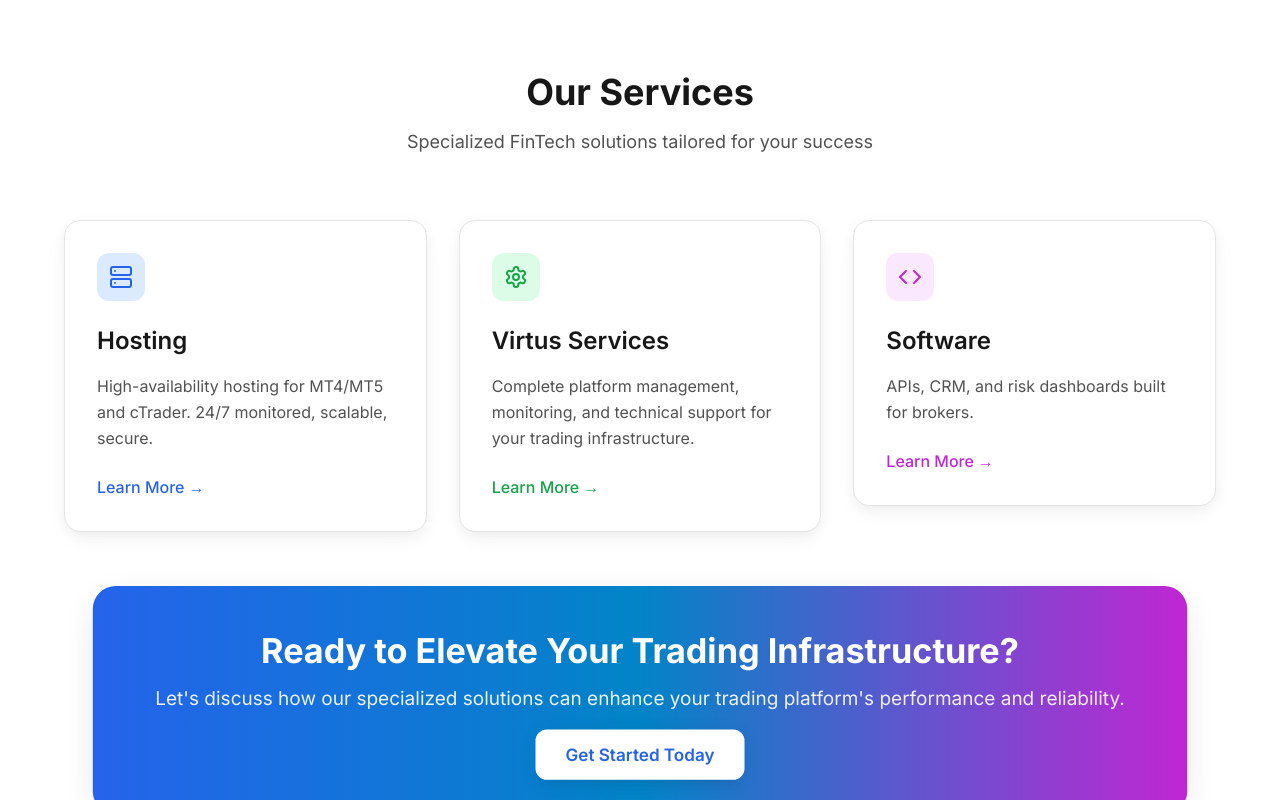
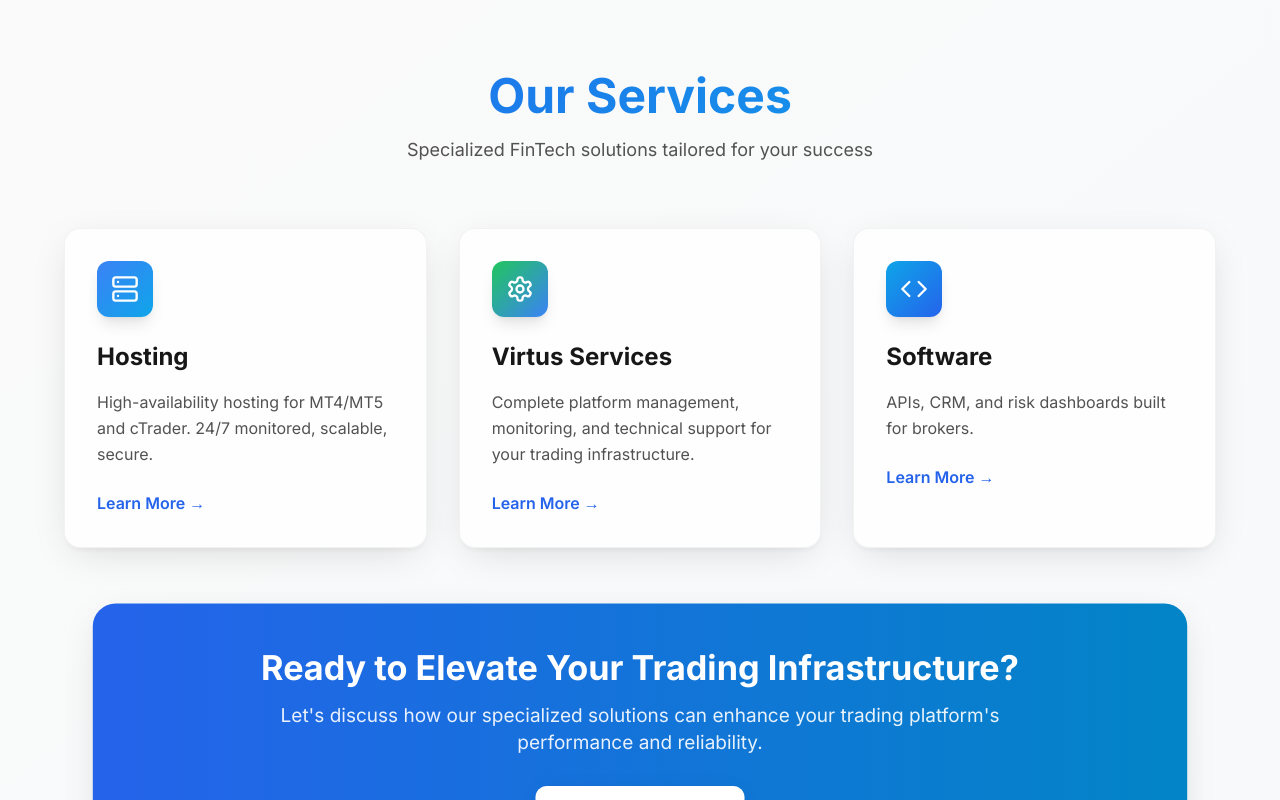
Before and after one commit to IT-Virtus/Virtus-systems, a React (Vite) app: page / in a window 1280 px wide. Shown: the part 800-1600 px from the top of the page. Built offline with nearby package versions, Linux system fonts and the light colour scheme.

Commit message:
Updated index.css

```diff
--- a/src/index.css
+++ b/src/index.css
@@ -13,28 +13,35 @@
     font-family: 'Inter', system-ui, sans-serif;
     -webkit-font-smoothing: antialiased;
     -moz-osx-font-smoothing: grayscale;
+    background: linear-gradient(to bottom, #fafafa 0%, #ffffff 100%);
+  }
+
+  body.dark {
+    background: linear-gradient(to bottom, #0a0a0a 0%, #171717 100%);
   }
 }
 
 @layer components {
   .gradient-bg {
-    background: linear-gradient(135deg, #667eea 0%, #764ba2 100%);
+    background: linear-gradient(135deg, #2563eb 0%, #0ea5e9 100%);
   }
 
   .gradient-text {
-    background: linear-gradient(135deg, #667eea 0%, #764ba2 100%);
+    background: linear-gradient(135deg, #2563eb 0%, #0ea5e9 100%);
     -webkit-background-clip: text;
     -webkit-text-fill-color: transparent;
     background-clip: text;
   }
 
   .card-hover {
-    transition: all 0.3s cubic-bezier(0.4, 0, 0.2, 1);
+    transition: all 0.4s cubic-bezier(0.4, 0, 0.2, 1);
+    border: 1px solid transparent;
   }
 
   .card-hover:hover {
     transform: translateY(-8px);
-    box-shadow: 0 25px 50px -12px rgba(0, 0, 0, 0.25);
+    box-shadow: 0 25px 50px -12px rgba(37, 99, 235, 0.25);
+    border-color: rgba(37, 99, 235, 0.2);
   }
 
   .loading-skeleton {
@@ -72,14 +79,15 @@
     @apply bg-gradient-to-r from-primary-600 to-secondary-600 hover:from-primary-700 hover:to-secondary-700 text-white px-6 py-3 rounded-lg font-semibold transition-all duration-300 shadow-medium hover:shadow-large transform hover:-translate-y-1 hover:scale-105;
   }
 
-  /* Enhanced card animations */
   .card-enhanced {
     transition: all 0.4s cubic-bezier(0.4, 0, 0.2, 1);
+    border: 1px solid transparent;
   }
 
   .card-enhanced:hover {
     transform: translateY(-12px) scale(1.02);
-    box-shadow: 0 25px 50px -12px rgba(0, 0, 0, 0.25);
+    box-shadow: 0 25px 50px -12px rgba(37, 99, 235, 0.3);
+    border-color: rgba(37, 99, 235, 0.3);
   }
 
   /* Performance optimizations */
@@ -104,18 +112,27 @@
 
   /* Custom scrollbar */
   ::-webkit-scrollbar {
-    width: 8px;
+    width: 10px;
   }
 
   ::-webkit-scrollbar-track {
-    @apply bg-neutral-100 dark:bg-neutral-800;
+    @apply bg-neutral-100 dark:bg-neutral-900;
   }
 
   ::-webkit-scrollbar-thumb {
-    @apply bg-neutral-400 dark:bg-neutral-600 rounded-full;
+    @apply bg-gradient-to-b from-primary-500 to-secondary-500 rounded-full;
   }
 
   ::-webkit-scrollbar-thumb:hover {
-    @apply bg-neutral-500 dark:bg-neutral-500;
+    @apply from-primary-600 to-secondary-600;
+  }
+
+  /* Enhanced section backgrounds */
+  .section-alt {
+    @apply bg-gradient-to-br from-neutral-50 to-primary-50/20 dark:from-neutral-900 dark:to-primary-950/20;
+  }
+
+  .glass-effect {
+    @apply bg-white/80 dark:bg-neutral-900/80 backdrop-blur-xl border border-neutral-200/50 dark:border-neutral-800/50;
   }
 }
--- a/src/pages/HomePage.tsx
+++ b/src/pages/HomePage.tsx
@@ -38,7 +38,7 @@ const HomePage = () => {
       </section>
 
       {/* Statistics Section */}
-      <section className="py-16 px-4 sm:px-6 lg:px-8 bg-gradient-to-r from-primary-600 via-secondary-600 to-accent-600">
+      <section className="py-16 px-4 sm:px-6 lg:px-8 bg-gradient-to-r from-primary-600 to-secondary-600">
         <div className="max-w-6xl mx-auto">
           <AnimatedSection animation="fade-in">
             <div className="grid grid-cols-1 md:grid-cols-3 gap-8 text-center text-white">
@@ -66,12 +66,12 @@ const HomePage = () => {
       </section>
 
       {/* Services Section */}
-      <section className="py-20 px-4 sm:px-6 lg:px-8 bg-white dark:bg-neutral-800/50">
+      <section className="py-20 px-4 sm:px-6 lg:px-8 section-alt">
         <div className="max-w-6xl mx-auto">
           <AnimatedSection animation="slide-up">
             <div className="text-center mb-16">
-              <h2 className="text-3xl md:text-4xl font-bold mb-4">Our Services</h2>
-              <p className="text-lg text-neutral-600 dark:text-neutral-400">
+              <h2 className="text-3xl md:text-5xl font-bold mb-4 gradient-text">Our Services</h2>
+              <p className="text-lg text-neutral-600 dark:text-neutral-400 max-w-2xl mx-auto">
                 Specialized FinTech solutions tailored for your success
               </p>
             </div>
@@ -79,17 +79,17 @@ const HomePage = () => {
           <div className="grid grid-cols-1 md:grid-cols-3 gap-8 mb-20">
             {/* Hosting */}
             <AnimatedSection animation="slide-up" delay={100}>
-              <div className="bg-white dark:bg-neutral-800 rounded-2xl p-8 shadow-soft card-hover border border-neutral-200 dark:border-neutral-700 group">
-                <div className="w-12 h-12 bg-primary-100 dark:bg-primary-900/30 rounded-xl flex items-center justify-center mb-6">
-                  <Server className="h-6 w-6 text-primary-600 dark:text-primary-400 group-hover:scale-110 transition-transform duration-300" />
+              <div className="glass-effect rounded-2xl p-8 shadow-large card-hover group h-full">
+                <div className="w-14 h-14 bg-gradient-to-br from-primary-500 to-secondary-500 rounded-xl flex items-center justify-center mb-6 shadow-lg group-hover:shadow-xl transition-shadow">
+                  <Server className="h-7 w-7 text-white group-hover:scale-110 transition-transform duration-300" />
                 </div>
-                <h3 className="text-2xl font-semibold mb-4">Hosting</h3>
+                <h3 className="text-2xl font-bold mb-4">Hosting</h3>
                 <p className="text-neutral-600 dark:text-neutral-400 leading-relaxed mb-6">
                   High-availability hosting for MT4/MT5 and cTrader. 24/7 monitored, scalable, secure.
                 </p>
                 <Link
                   to="/hosting"
-                  className="text-primary-600 dark:text-primary-400 hover:text-primary-700 dark:hover:text-primary-300 font-medium transition-all duration-300 inline-flex items-center group hover:underline"
+                  className="text-primary-600 dark:text-primary-400 hover:text-primary-700 dark:hover:text-primary-300 font-semibold transition-all duration-300 inline-flex items-center group hover:underline"
                 >
                   Learn More
                   <span className="ml-1 transform group-hover:translate-x-2 transition-transform duration-300">→</span>
@@ -99,17 +99,17 @@ const HomePage = () => {
 
             {/* Platform Admin Service */}
             <AnimatedSection animation="slide-up" delay={200}>
-              <div className="bg-white dark:bg-neutral-800 rounded-2xl p-8 shadow-soft card-hover border border-neutral-200 dark:border-neutral-700 group">
-                <div className="w-12 h-12 bg-success-100 dark:bg-success-900/30 rounded-xl flex items-center justify-center mb-6">
-                  <Settings className="h-6 w-6 text-success-600 dark:text-success-400 group-hover:scale-110 transition-transform duration-300" />
+              <div className="glass-effect rounded-2xl p-8 shadow-large card-hover group h-full">
+                <div className="w-14 h-14 bg-gradient-to-br from-success-500 to-primary-500 rounded-xl flex items-center justify-center mb-6 shadow-lg group-hover:shadow-xl transition-shadow">
+                  <Settings className="h-7 w-7 text-white group-hover:scale-110 transition-transform duration-300" />
                 </div>
-                <h3 className="text-2xl font-semibold mb-4">Virtus Services</h3>
+                <h3 className="text-2xl font-bold mb-4">Virtus Services</h3>
                 <p className="text-neutral-600 dark:text-neutral-400 leading-relaxed mb-6">
                   Complete platform management, monitoring, and technical support for your trading infrastructure.
                 </p>
                 <Link
                   to="/platform-admin"
-                  className="text-success-600 dark:text-success-400 hover:text-success-700 dark:hover:text-success-300 font-medium transition-all duration-300 inline-flex items-center group hover:underline"
+                  className="text-primary-600 dark:text-primary-400 hover:text-primary-700 dark:hover:text-primary-300 font-semibold transition-all duration-300 inline-flex items-center group hover:underline"
                 >
                   Learn More
                   <span className="ml-1 transform group-hover:translate-x-2 transition-transform duration-300">→</span>
@@ -119,17 +119,17 @@ const HomePage = () => {
 
             {/* Software */}
             <AnimatedSection animation="slide-up" delay={300}>
-              <div className="bg-white dark:bg-neutral-800 rounded-2xl p-8 shadow-soft card-hover border border-neutral-200 dark:border-neutral-700 group">
-                <div className="w-12 h-12 bg-accent-100 dark:bg-accent-900/30 rounded-xl flex items-center justify-center mb-6">
-                  <Code className="h-6 w-6 text-accent-600 dark:text-accent-400 group-hover:scale-110 transition-transform duration-300" />
+              <div className="glass-effect rounded-2xl p-8 shadow-large card-hover group h-full">
+                <div className="w-14 h-14 bg-gradient-to-br from-secondary-500 to-primary-600 rounded-xl flex items-center justify-center mb-6 shadow-lg group-hover:shadow-xl transition-shadow">
+                  <Code className="h-7 w-7 text-white group-hover:scale-110 transition-transform duration-300" />
                 </div>
-                <h3 className="text-2xl font-semibold mb-4">Software</h3>
+                <h3 className="text-2xl font-bold mb-4">Software</h3>
                 <p className="text-neutral-600 dark:text-neutral-400 leading-relaxed mb-6">
                   APIs, CRM, and risk dashboards built for brokers.
                 </p>
                 <Link
                   to="/development"
-                  className="text-accent-600 dark:text-accent-400 hover:text-accent-700 dark:hover:text-accent-300 font-medium transition-all duration-300 inline-flex items-center group hover:underline"
+                  className="text-primary-600 dark:text-primary-400 hover:text-primary-700 dark:hover:text-primary-300 font-semibold transition-all duration-300 inline-flex items-center group hover:underline"
                 >
                   Learn More
                   <span className="ml-1 transform group-hover:translate-x-2 transition-transform duration-300">→</span>
@@ -140,16 +140,16 @@ const HomePage = () => {
 
           {/* CTA Section */}
           <AnimatedSection animation="scale-up">
-            <div className="text-center bg-gradient-to-r from-primary-600 via-secondary-600 to-accent-600 rounded-3xl p-12 text-white shadow-large">
+            <div className="text-center bg-gradient-to-r from-primary-600 to-secondary-600 rounded-3xl p-12 text-white shadow-large">
               <h2 className="text-3xl md:text-4xl font-bold mb-4">
                 Ready to Elevate Your Trading Infrastructure?
               </h2>
-              <p className="text-xl mb-8 opacity-90">
+              <p className="text-xl mb-8 opacity-90 max-w-3xl mx-auto">
                 Let's discuss how our specialized solutions can enhance your trading platform's performance and reliability.
               </p>
               <Link
                 to="/contact"
-                className="bg-white text-primary-600 px-8 py-4 rounded-xl text-lg font-semibold hover:bg-neutral-100 transition-all duration-300 shadow-medium hover:shadow-large transform hover:-translate-y-2 hover:scale-105"
+                className="inline-block bg-white text-primary-600 px-8 py-4 rounded-xl text-lg font-semibold hover:bg-neutral-100 transition-all duration-300 shadow-medium hover:shadow-large transform hover:-translate-y-2 hover:scale-105"
               >
                 Get Started Today
               </Link>
```
